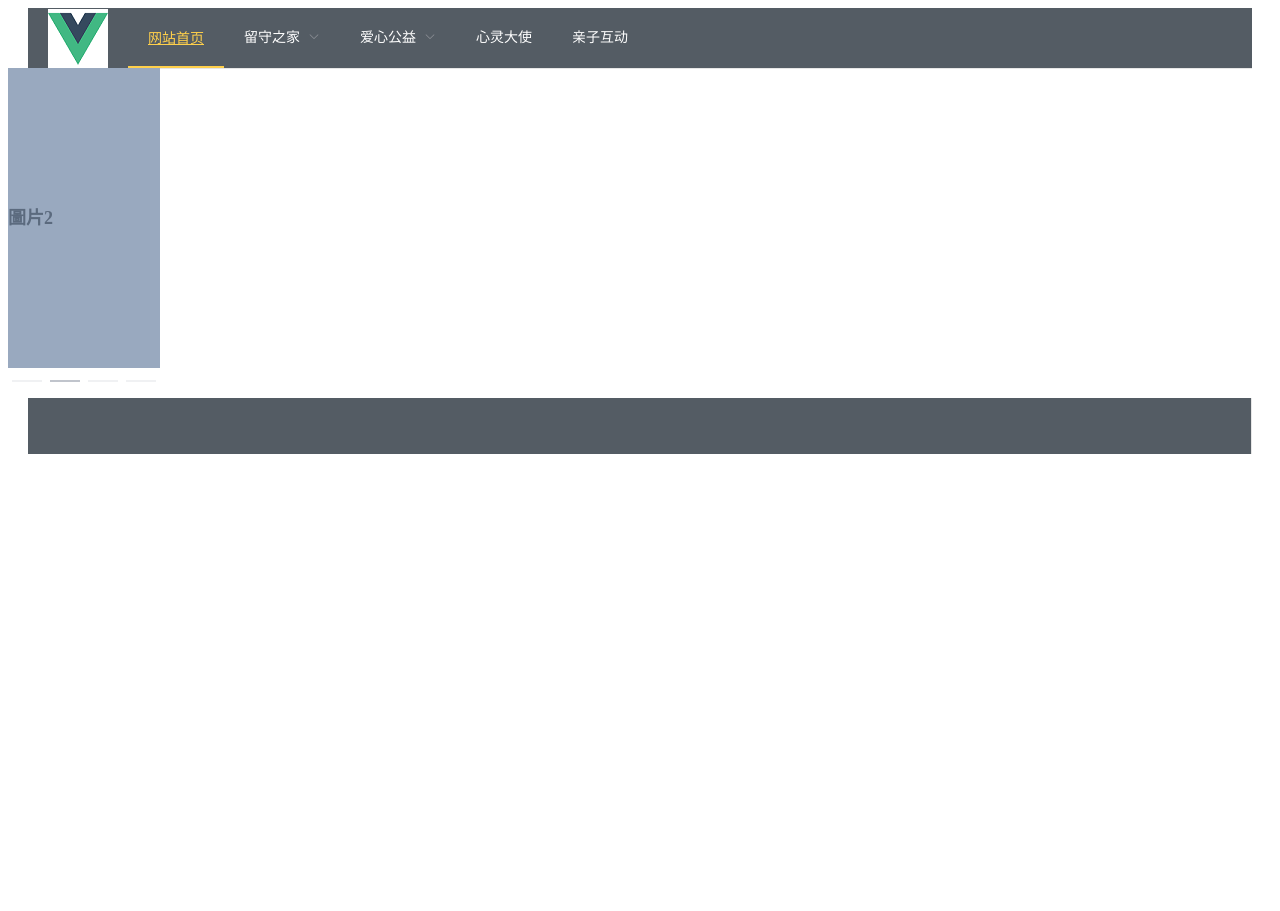
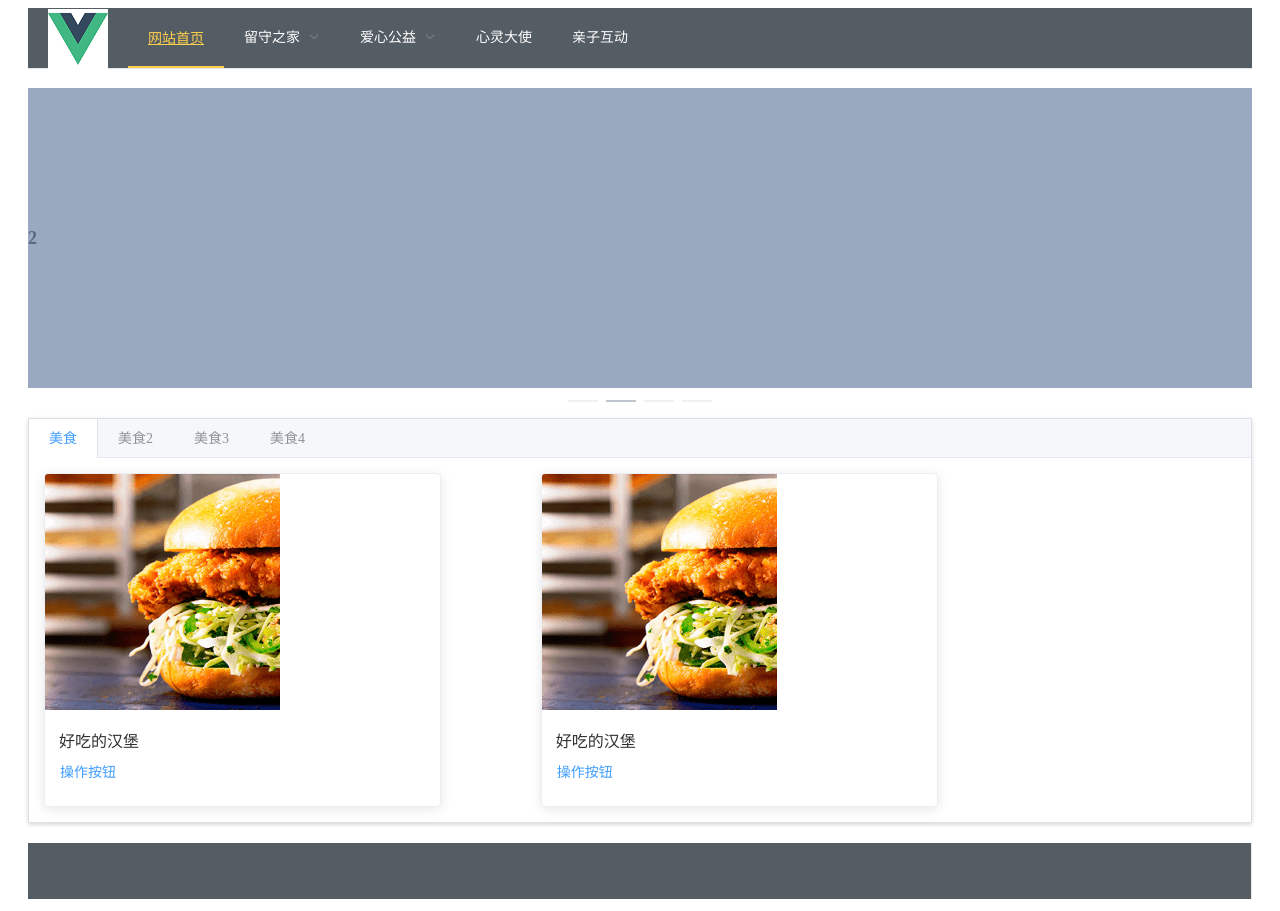
Before and after one commit to tandongmei/vue-liushou, a Vue app: page /#/ in a window 1280 px wide. Before the commit the page ends 800 px from the top, so only its background shows below. Built offline with nearby package versions, Linux system fonts and the light colour scheme.

Commit message:
update new

```diff
--- a/src/App.vue
+++ b/src/App.vue
@@ -7,11 +7,12 @@
       <!-- <el-main>
         <mainVue></mainVue>
       </el-main>
-
       <el-aside width="300px">
         <aside-vue></aside-vue>
       </el-aside> -->
-      <router-view></router-view>
+      <el-main>
+        <router-view></router-view>
+      </el-main>
     </el-container>
     <el-footer>
       <footVue></footVue>
--- a/src/components/common/main.vue
+++ b/src/components/common/main.vue
@@ -1,21 +1,81 @@
 <template>
-<el-row>
-  <el-col :span="24">
-    <div class="grid-content bg-purple-dark">
+<div>
   <el-carousel indicator-position="outside">
     <el-carousel-item v-for="item in 4" :key="item">
-          <h3>圖片{{ item }}</h3>
+      <h3>{{ item }}</h3>
     </el-carousel-item>
   </el-carousel>
+  <el-tabs type="border-card">
+    <el-tab-pane label="美食">
+      <el-row>
+        <el-col :span="8" v-for="(o, index) in 2" :key="o" :offset="index > 0 ? 2 : 0">
+          <el-card :body-style="{ padding: '0px' }">
+            <img src="static/images/common/hamburger.png" class="image">
+            <div style="padding: 14px;">
+              <span>好吃的汉堡</span>
+              <div class="bottom clearfix">
+                <time class="time">{{ currentDate }}</time>
+                <el-button type="text" class="button">操作按钮</el-button>
               </div>
+            </div>
+          </el-card>
         </el-col>
       </el-row>
+    </el-tab-pane>
+    <el-tab-pane label="美食2">
+      <el-row>
+        <el-col :span="8" v-for="(o, index) in 2" :key="o" :offset="index > 0 ? 2 : 0">
+          <el-card :body-style="{ padding: '0px' }">
+            <img src="static/images/common/hamburger.png" class="image">
+            <div style="padding: 14px;">
+              <span>好吃的汉堡</span>
+              <div class="bottom clearfix">
+                <time class="time">{{ currentDate }}</time>
+                <el-button type="text" class="button">操作按钮</el-button>
+              </div>
+            </div>
+          </el-card>
+        </el-col>
+      </el-row>
+    </el-tab-pane>
+    <el-tab-pane label="美食3">
+      <el-row>
+        <el-col :span="8" v-for="(o, index) in 2" :key="o" :offset="index > 0 ? 2 : 0">
+          <el-card :body-style="{ padding: '0px' }">
+            <img src="static/images/common/hamburger.png" class="image">
+            <div style="padding: 14px;">
+              <span>好吃的汉堡</span>
+              <div class="bottom clearfix">
+                <time class="time">{{ currentDate }}</time>
+                <el-button type="text" class="button">操作按钮</el-button>
+              </div>
+            </div>
+          </el-card>
+        </el-col>
+      </el-row>
+    </el-tab-pane>
+    <el-tab-pane label="美食4">
+      <el-row>
+        <el-col :span="8" v-for="(o, index) in 2" :key="o" :offset="index > 0 ? 2 : 0">
+          <el-card :body-style="{ padding: '0px' }">
+            <img src="static/images/common/hamburger.png" class="image">
+            <div style="padding: 14px;">
+              <span>好吃的汉堡</span>
+              <div class="bottom clearfix">
+                <time class="time">{{ currentDate }}</time>
+                <el-button type="text" class="button">操作按钮</el-button>
+              </div>
+            </div>
+          </el-card>
+        </el-col>
+      </el-row>
+    </el-tab-pane>
+</el-tabs>
+</div>
 </template>
 <script>
 export default {
-   data() {
 
-  }
 }
 </script>
 <style>
```
Lines whose indentation alone changed are shown as unchanged.
